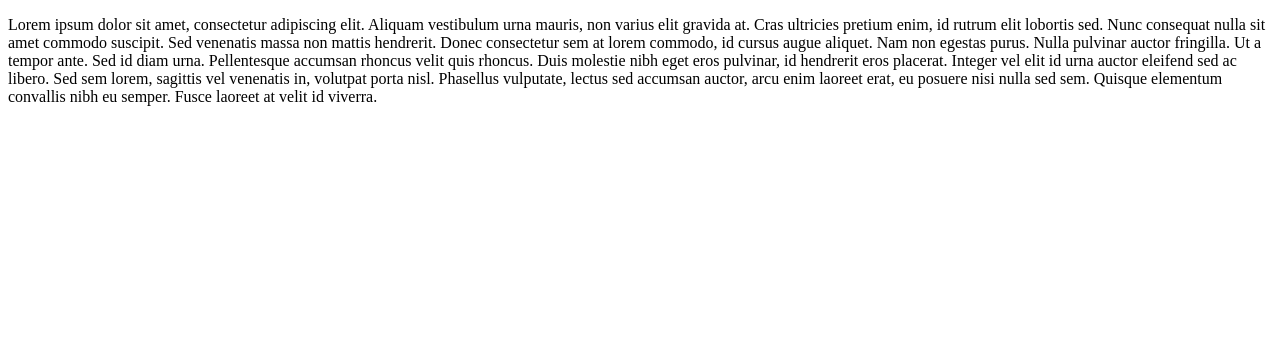
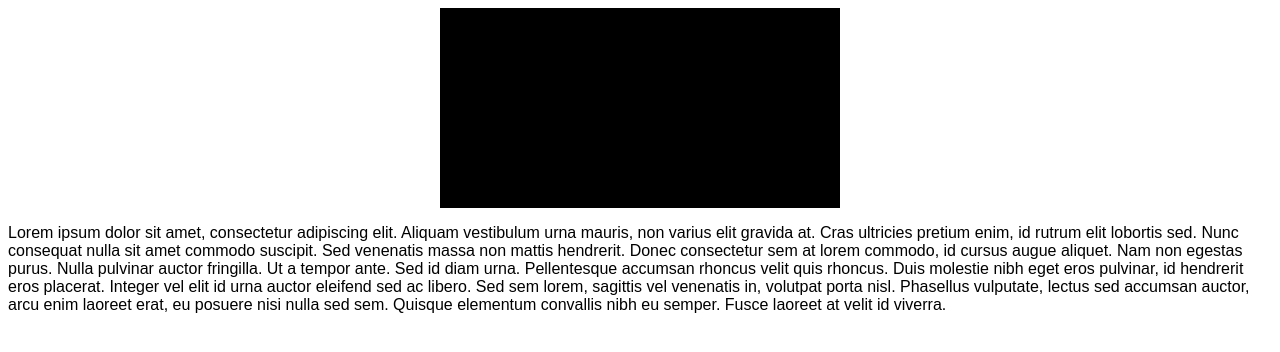
Before and after one commit to arocull/flight-of-phoenix, a website: page src/client/index.html in a window 1280 px wide. Drawn offline with Linux system fonts and the light colour scheme.

Commit message:
Added canvas to index.html

```diff
--- a/src/client/css/master.css
+++ b/src/client/css/master.css
@@ -0,0 +1,13 @@
+* {
+    font-family: Arial, Helvetica, sans-serif;
+}
+
+canvas {
+    background-color: black;
+    display: block;
+    max-width: 100%;
+    max-height: 100vh;
+    min-width: 300px;
+    min-height: 200px;
+    margin: auto;
+}
--- a/src/client/index.html
+++ b/src/client/index.html
@@ -10,6 +10,9 @@
         <script src="scripts/engine.js" type="text/javascript"></script>
     </head>
     <body>
+        <canvas id="game">
+
+        </canvas>
         <p>
             Lorem ipsum dolor sit amet, consectetur adipiscing elit. Aliquam vestibulum urna mauris, non varius elit gravida at. Cras ultricies pretium enim, id rutrum elit lobortis sed. Nunc consequat nulla sit amet commodo suscipit. Sed venenatis massa non mattis hendrerit. Donec consectetur sem at lorem commodo, id cursus augue aliquet. Nam non egestas purus. Nulla pulvinar auctor fringilla. Ut a tempor ante. Sed id diam urna. Pellentesque accumsan rhoncus velit quis rhoncus. Duis molestie nibh eget eros pulvinar, id hendrerit eros placerat. Integer vel elit id urna auctor eleifend sed ac libero. Sed sem lorem, sagittis vel venenatis in, volutpat porta nisl. Phasellus vulputate, lectus sed accumsan auctor, arcu enim laoreet erat, eu posuere nisi nulla sed sem. Quisque elementum convallis nibh eu semper. Fusce laoreet at velit id viverra.
         </p>
--- a/src/client/scripts/engine.js
+++ b/src/client/scripts/engine.js
@@ -1,4 +1,3 @@
-
 /* Engine created by Alan O'Cull for CGT 141 class at Purdue University
  *
  * I used online resources to learn specific practices in JavaScript
@@ -9,4 +8,4 @@
 */
 
 const a = new Vector(20, 25);
-console.log('ENGINE loaded');
+console.log('Module ENGINE loaded');
--- a/src/client/scripts/engine/vector.js
+++ b/src/client/scripts/engine/vector.js
@@ -115,4 +115,4 @@ Vector.prototype.divide = function VectorDivide(a, b) {
     return new Vector(a.x / b, a.y / b);
 }
 
-console.log('VECTOR loaded');
+console.log('Module VECTOR loaded');
```
